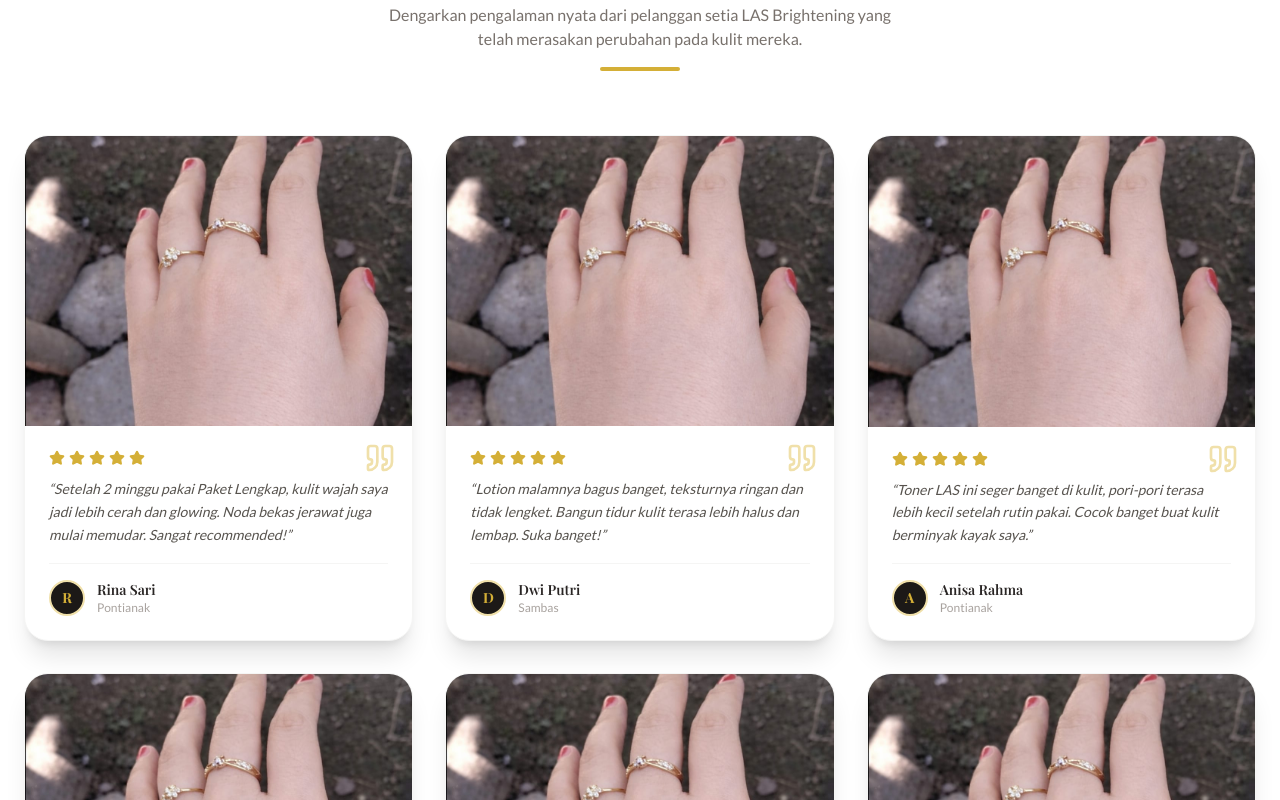
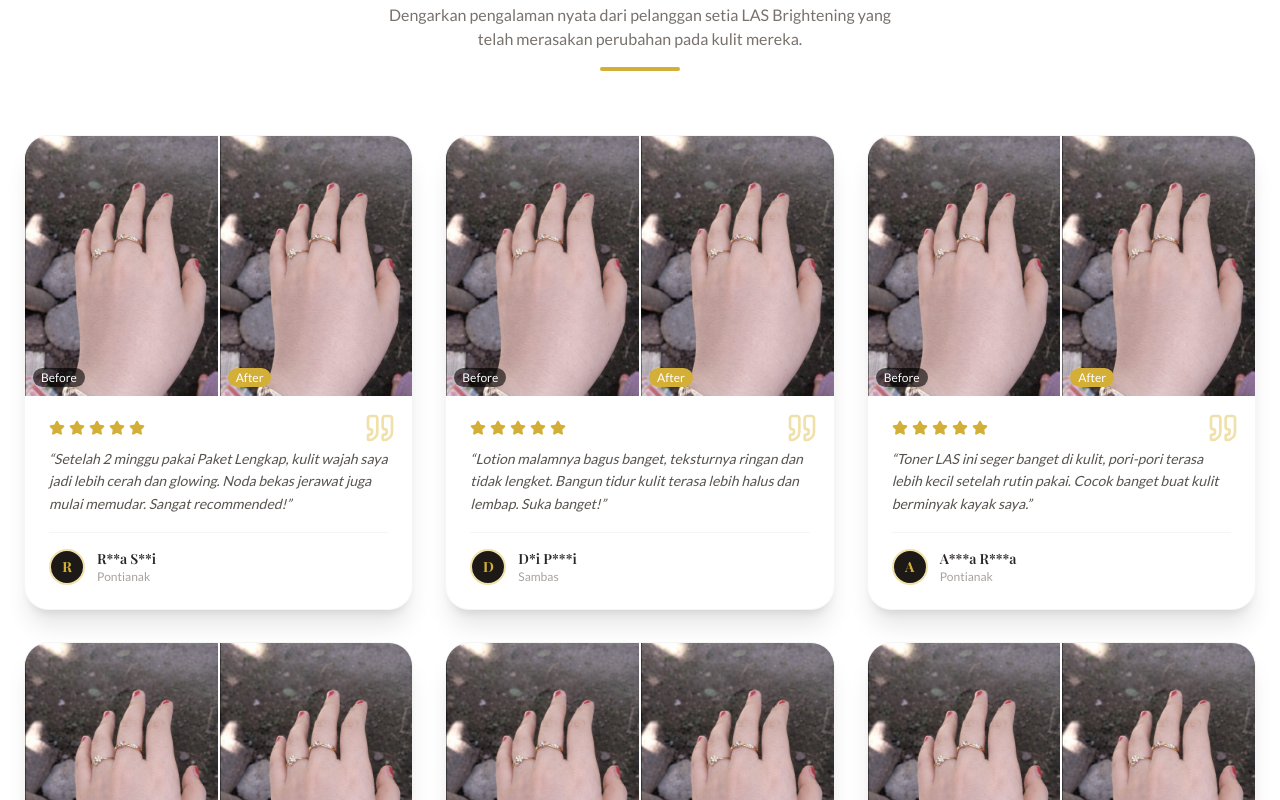
Before and after one commit to hrmnfrmnsyh1210-sys/LAS-BEAUTY, a React (Vite) app: page / in a window 1280 px wide. Shown: the part 2220-3020 px from the top of the page. Built offline with nearby package versions, Linux system fonts and the light colour scheme; a web font is replaced by a local one.

Commit message:
update testi dan nama user

```diff
--- a/App.tsx
+++ b/App.tsx
@@ -162,7 +162,8 @@ const TESTIMONIALS: Testimonial[] = [
     comment:
       "Setelah 2 minggu pakai Paket Lengkap, kulit wajah saya jadi lebih cerah dan glowing. Noda bekas jerawat juga mulai memudar. Sangat recommended!",
     product: "Paket Lengkap",
-    image: "/images/testi.jpeg",
+    imageBefore: "/images/testi.jpeg",
+    imageAfter: "/images/testi.jpeg",
   },
   {
     id: "t2",
@@ -172,7 +173,8 @@ const TESTIMONIALS: Testimonial[] = [
     comment:
       "Lotion malamnya bagus banget, teksturnya ringan dan tidak lengket. Bangun tidur kulit terasa lebih halus dan lembap. Suka banget!",
     product: "Lotion Malam",
-    image: "/images/testi.jpeg",
+    imageBefore: "/images/testi.jpeg",
+    imageAfter: "/images/testi.jpeg",
   },
   {
     id: "t3",
@@ -182,7 +184,8 @@ const TESTIMONIALS: Testimonial[] = [
     comment:
       "Toner LAS ini seger banget di kulit, pori-pori terasa lebih kecil setelah rutin pakai. Cocok banget buat kulit berminyak kayak saya.",
     product: "Toner LAS",
-    image: "/images/testi.jpeg",
+    imageBefore: "/images/testi.jpeg",
+    imageAfter: "/images/testi.jpeg",
   },
   {
     id: "t4",
@@ -192,7 +195,8 @@ const TESTIMONIALS: Testimonial[] = [
     comment:
       "Lotion siangnya enak dipakai, tidak bikin wajah berminyak dan ada SPF 70 jadi tidak perlu sunscreen lagi. Kulit jadi lebih terlindungi.",
     product: "Lotion Siang",
-    image: "/images/testi.jpeg",
+    imageBefore: "/images/testi.jpeg",
+    imageAfter: "/images/testi.jpeg",
   },
   {
     id: "t5",
@@ -202,7 +206,8 @@ const TESTIMONIALS: Testimonial[] = [
     comment:
       "Awalnya ragu, tapi setelah coba Paket Day & Night hasilnya luar biasa! Kulit lebih cerah merata dan teman-teman mulai notice perubahan di wajah saya.",
     product: "Paket Day & Night",
-    image: "/images/testi.jpeg",
+    imageBefore: "/images/testi.jpeg",
+    imageAfter: "/images/testi.jpeg",
   },
   {
     id: "t6",
@@ -212,7 +217,8 @@ const TESTIMONIALS: Testimonial[] = [
     comment:
       "Produk LAS ini beneran bagus, bahan-bahannya alami dan hasilnya nyata. Udah repurchase 3 kali dan tidak mau ganti skincare lain!",
     product: "Paket Lengkap",
-    image: "/images/testi.jpeg",
+    imageBefore: "/images/testi.jpeg",
+    imageAfter: "/images/testi.jpeg",
   },
 ];
 
--- a/components/TestimonialCard.tsx
+++ b/components/TestimonialCard.tsx
@@ -8,26 +8,69 @@ interface TestimonialCardProps {
 }
 
 const TestimonialCard: React.FC<TestimonialCardProps> = ({ testimonial, onImageClick }) => {
+  const censorName = (name: string) => {
+    return name
+      .split(" ")
+      .map((word) => {
+        if (word.length <= 2) return word;
+        return word[0] + "*".repeat(word.length - 2) + word[word.length - 1];
+      })
+      .join(" ");
+  };
+
   const initial = testimonial.name.charAt(0).toUpperCase();
+  const censored = censorName(testimonial.name);
+  const hasImages = testimonial.imageBefore || testimonial.imageAfter;
 
   return (
     <div className="bg-white rounded-3xl shadow-xl border border-stone-100 flex flex-col hover:shadow-2xl transition-all duration-300 overflow-hidden">
-      {/* Foto Hasil Pemakaian */}
-      {testimonial.image && (
+      {/* Before & After Photos */}
+      {hasImages && (
+        <div className="flex w-full">
+          {testimonial.imageBefore && (
             <div
-          className="relative w-full aspect-[4/3] overflow-hidden bg-stone-100 cursor-pointer group"
-          onClick={() => onImageClick?.(testimonial.image!)}
+              className="relative flex-1 aspect-[3/4] overflow-hidden bg-stone-100 cursor-pointer group"
+              onClick={() => onImageClick?.(testimonial.imageBefore!)}
             >
               <img
-            src={testimonial.image}
-            alt={`Hasil pemakaian ${testimonial.product} - ${testimonial.name}`}
+                src={testimonial.imageBefore}
+                alt={`Before - ${testimonial.name}`}
                 className="w-full h-full object-cover group-hover:scale-105 transition-transform duration-500"
               />
               <div className="absolute inset-0 bg-black/0 group-hover:bg-black/20 transition-all duration-300 flex items-center justify-center">
-            <div className="opacity-0 group-hover:opacity-100 transition-opacity duration-300 bg-white/90 backdrop-blur-sm rounded-full p-3 shadow-lg">
-              <ZoomIn className="w-5 h-5 text-stone-700" />
+                <div className="opacity-0 group-hover:opacity-100 transition-opacity duration-300 bg-white/90 backdrop-blur-sm rounded-full p-2 shadow-lg">
+                  <ZoomIn className="w-4 h-4 text-stone-700" />
                 </div>
               </div>
+              <div className="absolute bottom-2 left-2">
+                <span className="px-2 py-0.5 bg-black/60 text-white text-xs rounded-full font-medium">
+                  Before
+                </span>
+              </div>
+            </div>
+          )}
+          {testimonial.imageAfter && (
+            <div
+              className="relative flex-1 aspect-[3/4] overflow-hidden bg-stone-100 cursor-pointer group border-l-2 border-white"
+              onClick={() => onImageClick?.(testimonial.imageAfter!)}
+            >
+              <img
+                src={testimonial.imageAfter}
+                alt={`After - ${testimonial.name}`}
+                className="w-full h-full object-cover group-hover:scale-105 transition-transform duration-500"
+              />
+              <div className="absolute inset-0 bg-black/0 group-hover:bg-black/20 transition-all duration-300 flex items-center justify-center">
+                <div className="opacity-0 group-hover:opacity-100 transition-opacity duration-300 bg-white/90 backdrop-blur-sm rounded-full p-2 shadow-lg">
+                  <ZoomIn className="w-4 h-4 text-stone-700" />
+                </div>
+              </div>
+              <div className="absolute bottom-2 left-2">
+                <span className="px-2 py-0.5 bg-gold-400 text-white text-xs rounded-full font-medium">
+                  After
+                </span>
+              </div>
+            </div>
+          )}
         </div>
       )}
 
@@ -66,7 +109,7 @@ const TestimonialCard: React.FC<TestimonialCardProps> = ({ testimonial, onImageC
           </div>
           <div>
             <p className="font-serif text-stone-800 font-semibold text-sm">
-              {testimonial.name}
+              {censored}
             </p>
             <p className="text-stone-400 text-xs">{testimonial.location}</p>
           </div>
--- a/types.ts
+++ b/types.ts
@@ -16,7 +16,8 @@ export interface Testimonial {
   rating: number;
   comment: string;
   product: string;
-  image?: string;
+  imageBefore?: string;
+  imageAfter?: string;
 }
 
 export interface Package {
```
Lines whose indentation alone changed are shown as unchanged.
